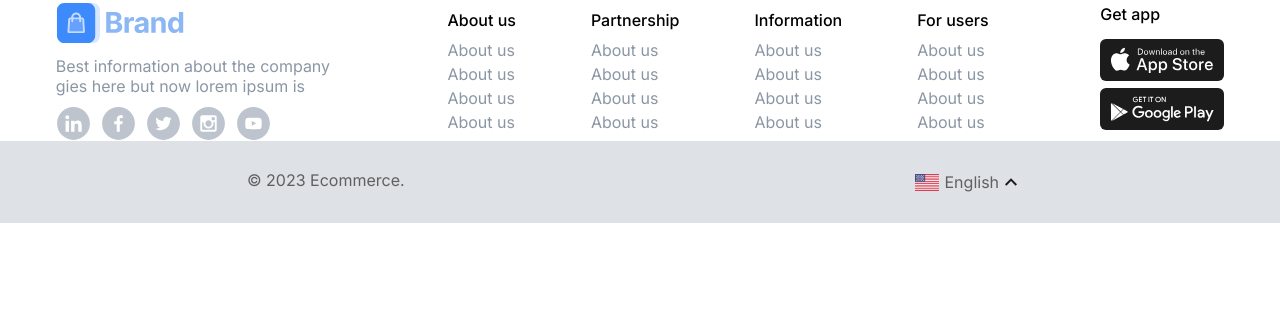
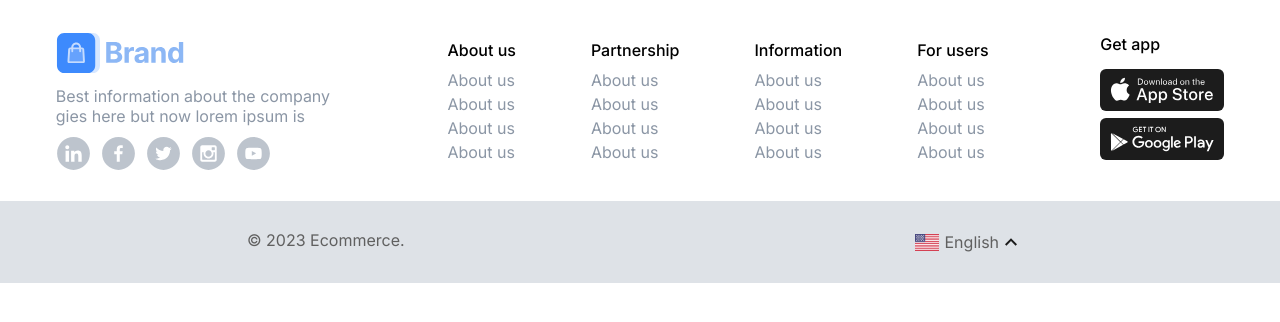
Before and after one commit to AULIX-team/aulix-frontend, a React (Create React App) app: page / in a window 1280 px wide. Shown: the top 322 px of the page. Built offline with nearby package versions, Linux system fonts and the light colour scheme.

Commit message:
update full footer (padding top/bottom for footer)

```diff
--- a/src/App.css
+++ b/src/App.css
@@ -13,6 +13,8 @@ body {
   display: flex;
   justify-content: space-around;
   align-items: center;
+  padding-top: 30px;
+  padding-bottom: 30px;
 }
 
 .footer-bottom {
```
